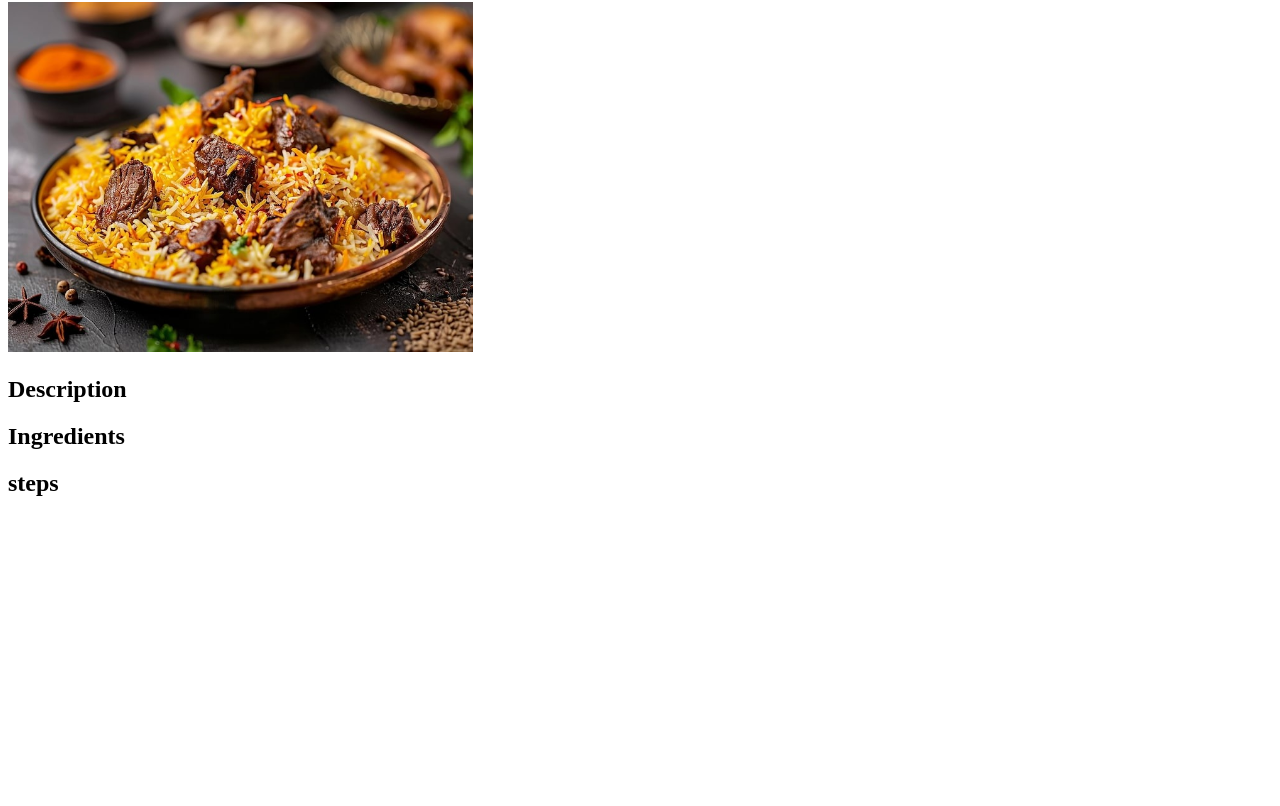
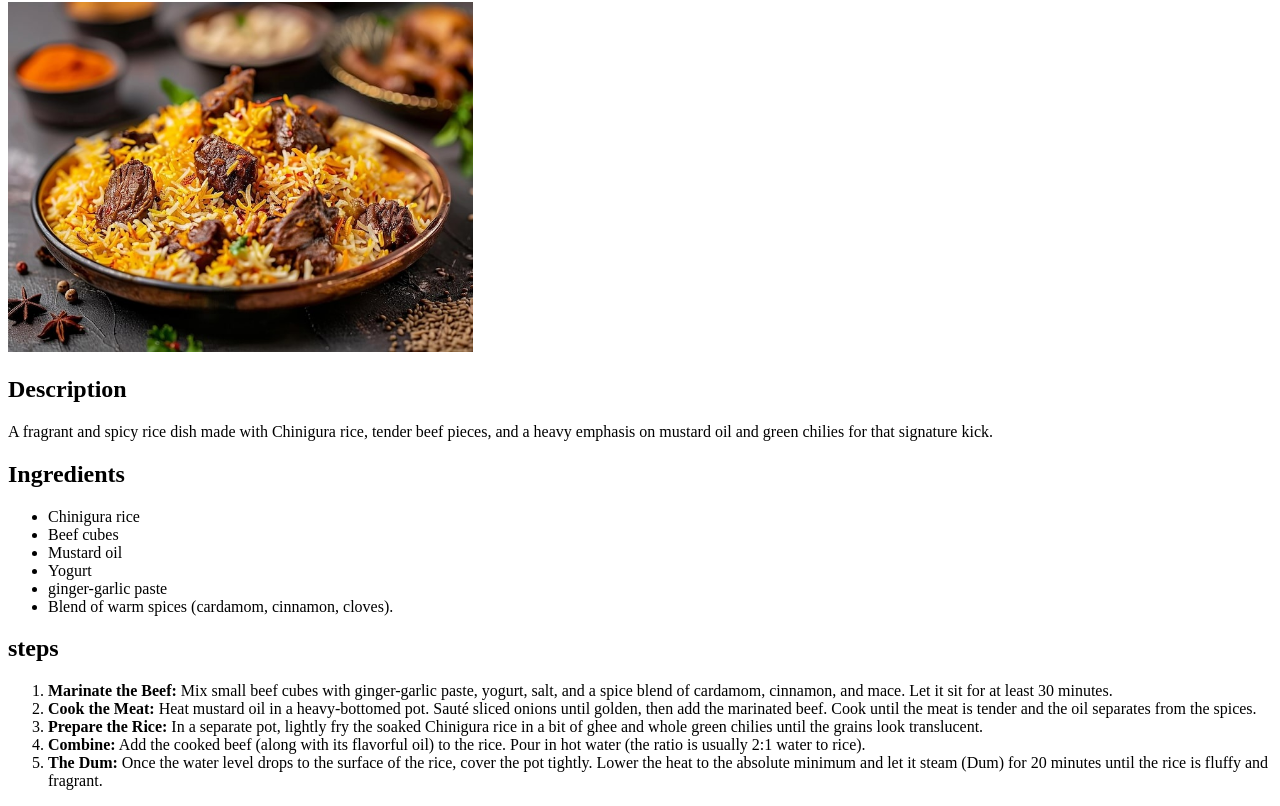
Before and after one commit to Samz6293/odin-recipes, a plain HTML site: page recipies/beef-tehari.html in a window 1280 px wide. Shown: the part 104-910 px from the top of the page. Before the commit the page ends 800 px from the top, so only its background shows below. Drawn offline with Linux system fonts and the light colour scheme.

Commit message:
update beef tehari page

```diff
--- a/recipies/beef-tehari.html
+++ b/recipies/beef-tehari.html
@@ -2,7 +2,7 @@
 <html lang="en">
     <head>
         <meta charset="UTF-8">
-        <title>Bhuna Khichuri</title>
+        <title>Beef Tehari</title>
     </head>
 
     <body>
@@ -12,13 +12,40 @@
         <img src="../images/beef-tehari.jpg" height="350">
 
         <h2>Description</h2>
-        <p></p>
+            <p>A fragrant and spicy rice dish made with Chinigura rice, tender beef pieces,
+            and a heavy emphasis on mustard oil and green chilies for that signature kick.</p>
 
         <h2>Ingredients</h2>
         <!-- unordered list of ingredients -->
+            <ul>
+                <li>Chinigura rice</li>
+                <li>Beef cubes</li>
+                <li>Mustard oil</li>
+                <li>Yogurt</li>
+                <li>ginger-garlic paste</li>
+                <li>Blend of warm spices (cardamom, cinnamon, cloves).</li>
+            </ul>
 
         <h2>steps</h2>
         <!-- ordered list of steps -->
+            <ol>
+                <li><strong>Marinate the Beef:</strong> Mix small beef cubes with ginger-garlic paste, yogurt, salt,
+                and a spice blend of cardamom, cinnamon, and mace. Let it sit for at least 30 minutes.</li>
+
+                <li><strong>Cook the Meat:</strong> Heat mustard oil in a heavy-bottomed pot. Sauté sliced onions
+                until golden, then add the marinated beef. Cook until the meat is tender and the oil
+                 separates from the spices.</li>
+
+                <li><strong>Prepare the Rice:</strong> In a separate pot, lightly fry the soaked Chinigura rice
+                in a bit of ghee and whole green chilies until the grains look translucent.</li>
+
+                <li><strong>Combine:</strong> Add the cooked beef (along with its flavorful oil) to the rice.
+                Pour in hot water (the ratio is usually 2:1 water to rice).</li>
+
+                <li><strong>The Dum:</strong> Once the water level drops to the surface of the rice,
+                cover the pot tightly. Lower the heat to the absolute minimum and let
+                it steam (Dum) for 20 minutes until the rice is fluffy and fragrant.</li>
+            </ol>
     </body>
 
 </html>
```
Also changed, not shown: index.html (+3 -3 lines).
